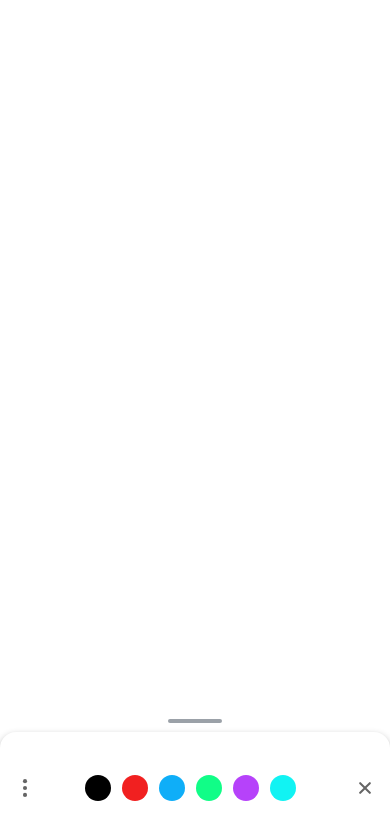
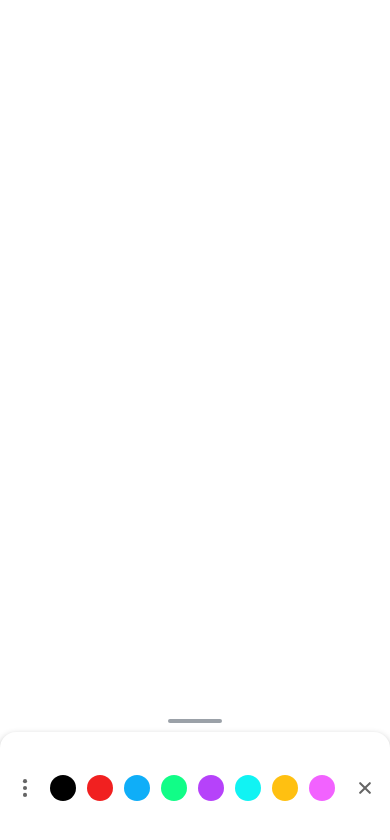
Before and after one commit to Tybascript1234/hello, a plain HTML site: page index.html in a window 390 px wide. Both pictures are taken after a click on the element "Ctrl + B". Drawn offline with nearby package versions, Linux system fonts and the light colour scheme.

Commit message:
Update index.html

```diff
--- a/index.html
+++ b/index.html
@@ -194,6 +194,9 @@ user-select: none;
   .outline {
     border: none;
   }
+  body {
+    overflow: hidden;
+  }
 }
 </style>
 </head>
@@ -234,6 +237,9 @@ user-select: none;
                     <button onclick="setColor('#11fd87', this)" style="background: #11fd87;"></button>
                     <button onclick="setColor('#b642fa', this)" style="background: #b642fa;"></button>
                     <button onclick="setColor('#11f3f3', this)" style="background: #11f3f3;"></button>
+                    <button onclick="setColor('#ffc011', this)" style="background: #ffc011;"></button>
+                    <button onclick="setColor('#f262ff', this)" style="background: #f262ff;"></button>
+                    <button onclick="setColor('#e7ff14', this)" style="background: #e7ff14;"></button>
                 </div>
             </div>
             <div class="zoomenda">
```
